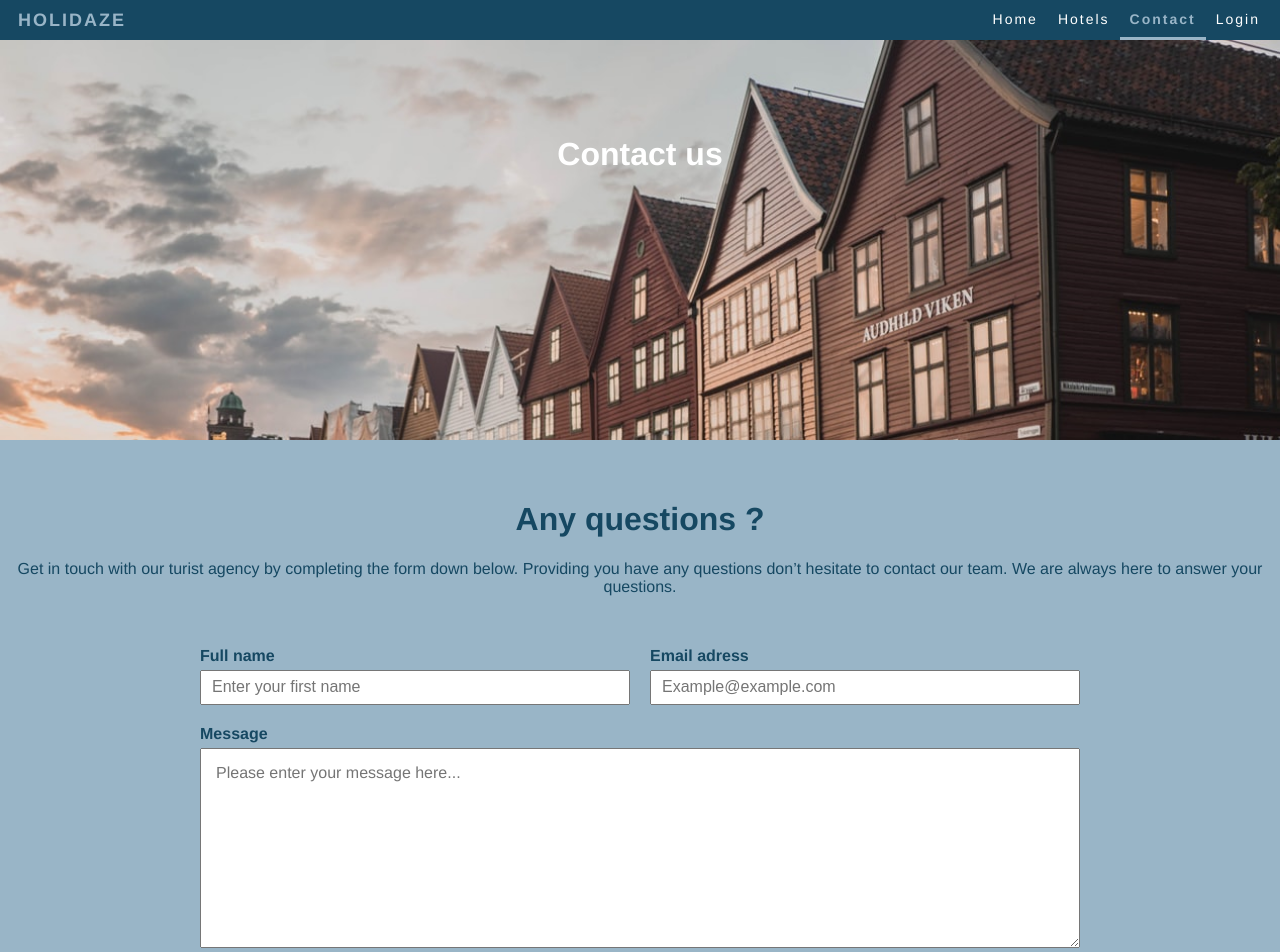
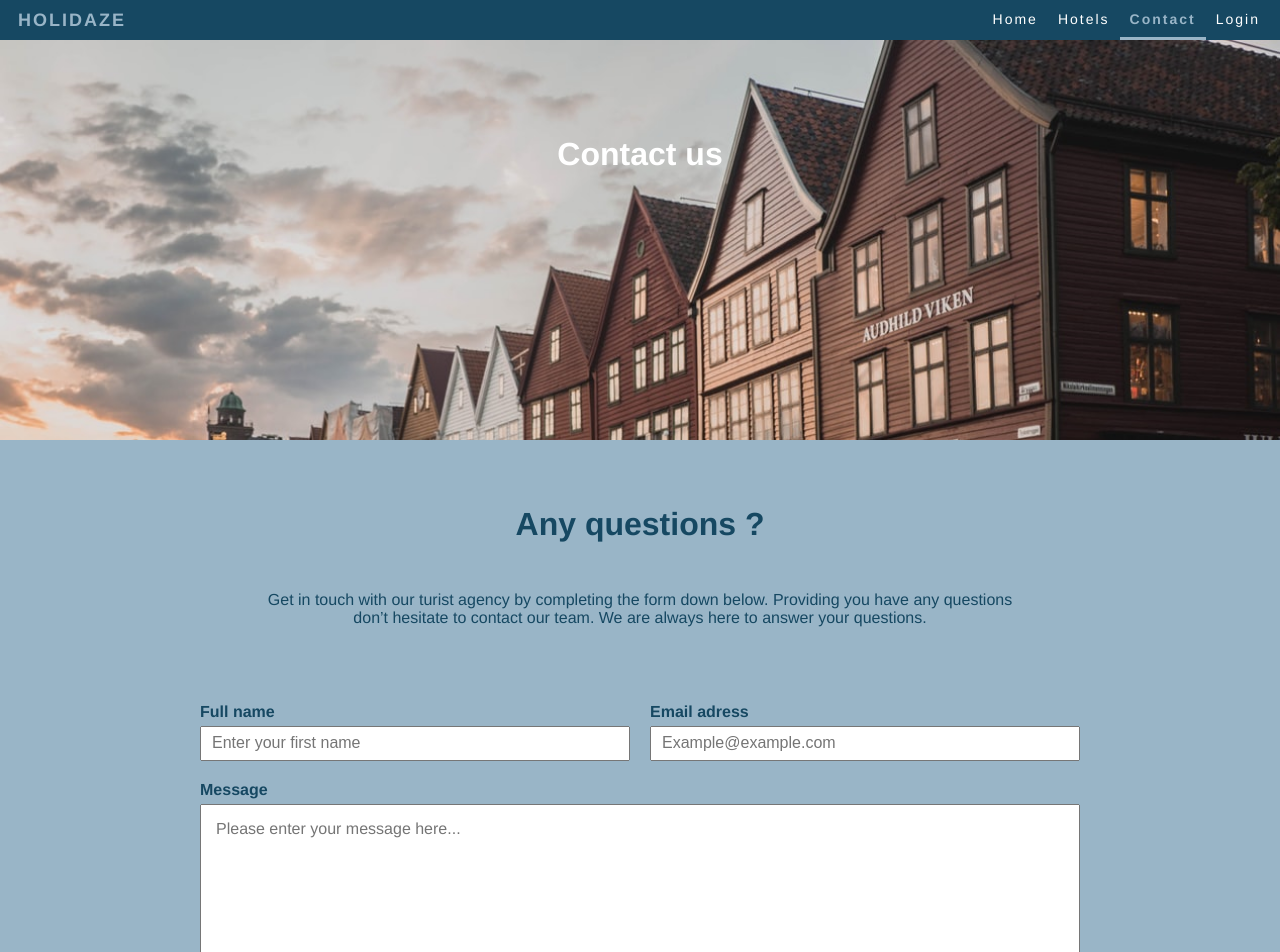
Before and after one commit to elisemykle/elise-myklebust-project-exam-2, a React (Create React App) app: page /Contact in a window 1280 px wide. Shown: the top 952 px of the page. Built offline with nearby package versions, Linux system fonts and the light colour scheme; a web font is replaced by a local one.

Commit message:
endret på tekst til center

```diff
--- a/src/components/visitor/contact/Contact.js
+++ b/src/components/visitor/contact/Contact.js
@@ -62,11 +62,13 @@ export default function Contact(props){
 	return(
 		<div className="contact">
 			<Hero title="Contact us" text="" classes="hero hero--contact" showSearch={false}/>
-			<div className="contact__contact--page">
+			<div className="row contact__contact--page">
 				<h1 className="contact__h1">Any questions ?</h1>
+				<div className="col-12">
 					<p className="contact__text">Get in touch with our turist agency by completing the form down below. Providing you have any questions don’t hesitate to contact our team. We are always here to answer your questions.
 					</p>
 			</div>
+		</div>
 
 			<form className="row row--contact contact__form"  onSubmit={handleSubmit(onSubmit)}>
 				<div className="col-6 col-m-12">
--- a/src/css/contact.scss
+++ b/src/css/contact.scss
@@ -12,7 +12,6 @@
     color: $secondarycolor;
     padding-bottom: 20px;
     font-family: $fontfamily;
-    text-align: justify;
     text-align: center;
 }
 
@@ -68,8 +67,15 @@
 }
 
 /*------------------- CONTACT GRID --------------------*/
+.contact__contact--page{
+    max-width: 800px;
+    margin: 0 auto;
+    margin-top: -45px;
+}
+
 .contact__form{
     max-width: 900px;
     margin: 0 auto;
-    margin-top: -45px;
+    margin-top: -80px;
+
 }
```
